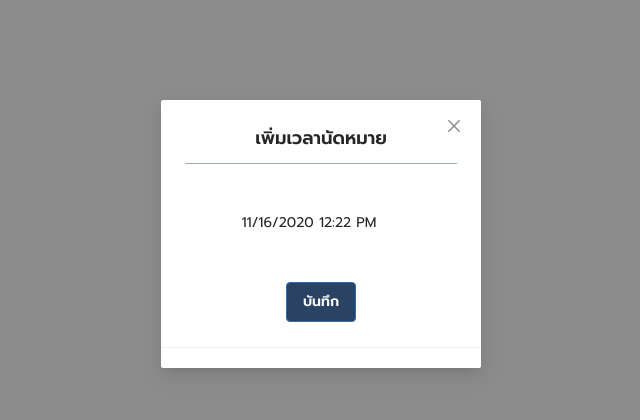
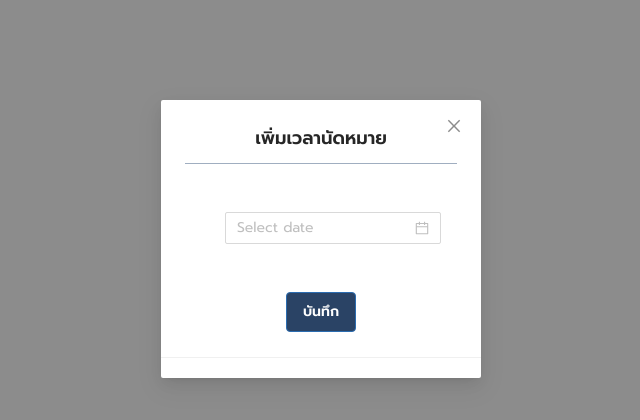
Before and after one commit to Inregist/susc, a React (Create React App) app in the folder office/: page /add-time in a window 1280 px wide. Shown: the top 420 px of the page, without its empty margins (319-959 px from the left). Built offline with nearby package versions, Linux system fonts and the light colour scheme.

Commit message:
datepicker from antd

```diff
--- a/office/package.json
+++ b/office/package.json
@@ -16,7 +16,6 @@
     "postcss": "^8.1.4",
     "postcss-cli": "^8.1.0",
     "react": "^17.0.1",
-    "react-datepicker": "^3.3.0",
     "react-dom": "^17.0.1",
     "react-router-dom": "^5.2.0",
     "react-scripts": "4.0.0",
--- a/office/src/pages/AddResult.tsx
+++ b/office/src/pages/AddResult.tsx
@@ -1,5 +1,5 @@
 import React from "react";
-import { Modal, Input} from "antd";
+import { Modal, Input } from "antd";
 import Garbage from "../assets/garbage.png";
 const AddResult = () => {
   const { TextArea } = Input;
@@ -10,7 +10,9 @@ const AddResult = () => {
       cancelButtonProps={{ style: { display: "none" } }}
       okButtonProps={{ style: { display: "none" } }}
     >
-      <div className=" p-4 text-xl font-bold">การไกล่เกลี่ย : C0020 ครั้งที่ 2</div>
+      <div className=" p-4 text-xl font-bold">
+        การไกล่เกลี่ย : C0020 ครั้งที่ 2
+      </div>
       <div className="flex  border-t border-gray-500 pt-8 pb-4 pl-4 pr-4 font-bold">
         เวลานัดไกล่เกลี่ย
       </div>
@@ -19,18 +21,18 @@ const AddResult = () => {
       <TextArea rows={5} />
       <div className="pt-12 pl-4 flex ">
         <div className="pr-12">
-          <button className="rounded-lg bg-blue-900 hover:bg-blue-700 text-white font-bold py-2 px-4 border border-blue-700 rounded w-32">
+          <button className="rounded-lg bg-blue-900 hover:bg-blue-700 text-white font-bold py-2 px-4 border border-blue-700 w-32">
             บันทึก
           </button>
         </div>
         <div className="pr-64">
-          <button className="rounded-lg bg-blue-900 hover:bg-blue-700 text-white font-bold py-2 px-4 border border-blue-700 rounded w-32">
+          <button className="rounded-lg bg-blue-900 hover:bg-blue-700 text-white font-bold py-2 px-4 border border-blue-700 w-32">
             ยกเลิก
           </button>
         </div>
         <div className="pl-32">
           <button className="inline-flex items-center justify-center w-10 h-10 mr-2  transition-colors duration-150 bg-red-700 rounded-lg focus:shadow-outline ">
-                <img src={Garbage} width="20" height="20" alt="icon" />
+            <img src={Garbage} width="20" height="20" alt="icon" />
           </button>
         </div>
       </div>
--- a/office/src/pages/AddTime.tsx
+++ b/office/src/pages/AddTime.tsx
@@ -1,30 +1,22 @@
-import React,{useState} from "react";
-import { Modal } from "antd";
-import DatePicker from "react-datepicker";
-import "react-datepicker/dist/react-datepicker.css";
+import React, { useState } from "react";
+import { Modal, DatePicker } from "antd";
+// import DatePicker from "react-datepicker";
+// import "react-datepicker/dist/react-datepicker.css";
 
 const AddTime = () => {
   const [show, setShow] = useState(true);
-  const [startDate, setStartDate] = useState(new Date());
   return (
     <Modal
       width={320}
       visible={show}
-      cancelButtonProps={{ style: { display: 'none' } }}
-      okButtonProps={{ style: { display: 'none' } }}
+      cancelButtonProps={{ style: { display: "none" } }}
+      okButtonProps={{ style: { display: "none" } }}
     >
-      <div className="md:font-bold  h-10 text-lg flex w-full flex justify-around  border-b border-gray-500 p-0.5">
+      <div className="md:font-bold  h-10 text-lg w-full flex justify-around  border-b border-gray-500 p-0.5">
         เพิ่มเวลานัดหมาย
       </div>
       <div className="pt-12 pb-4 pl-10 pr-4 flex justify-center ">
-        <DatePicker
-          selected={startDate}
-          onChange={(date) => setStartDate(date)}
-          timeInputLabel="Time:"
-          dateFormat="MM/dd/yyyy h:mm aa"
-          showTimeInput
-
-        />
+        <DatePicker showTime={{ format: "HH:mm" }} />
       </div>
 
       <div className=" flex justify-center pt-8 pb-px pl-4 pr-4">
```
